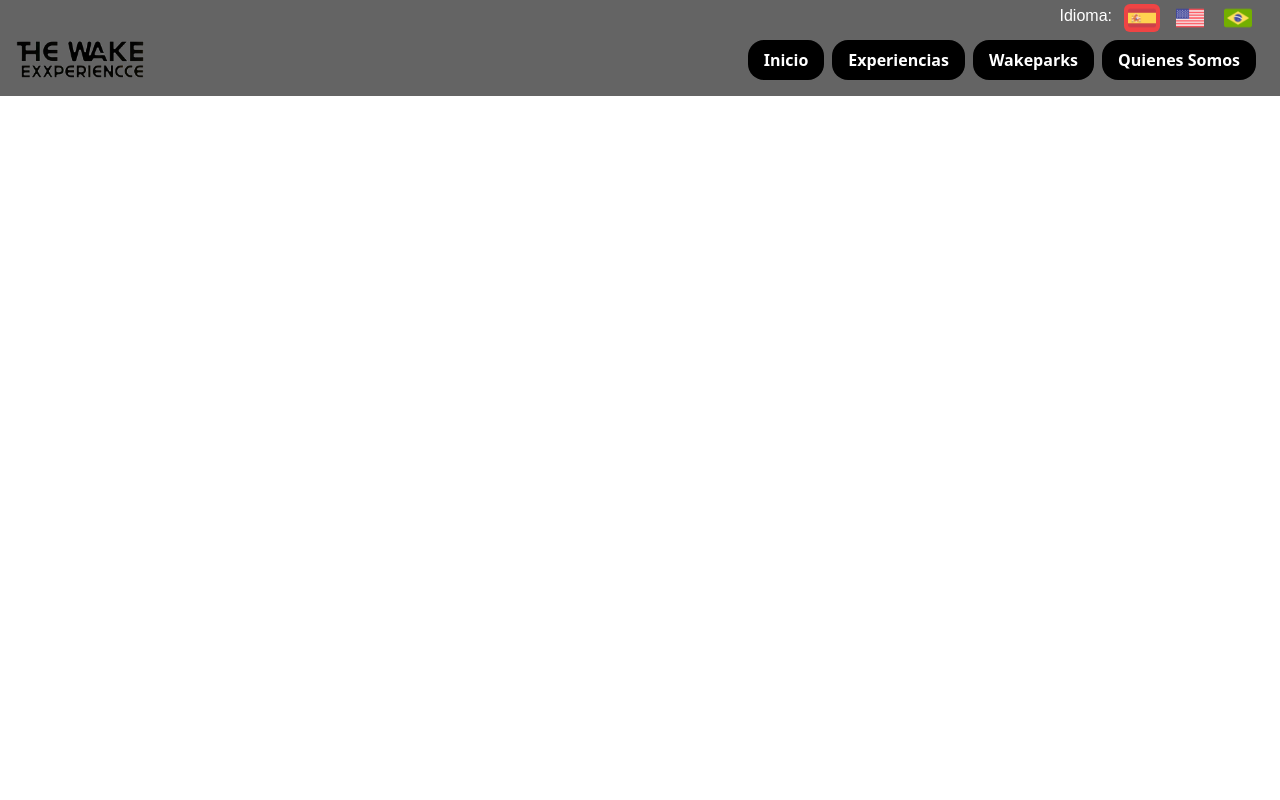
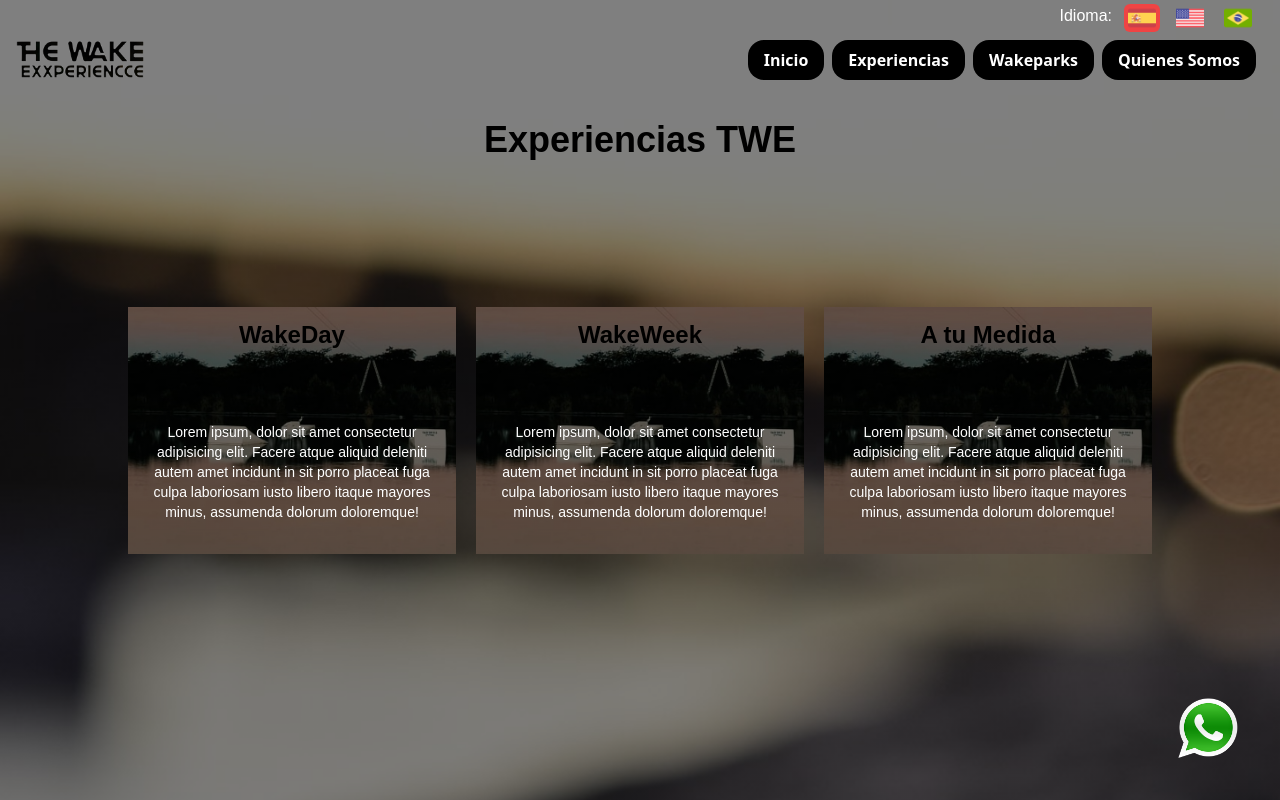
Before and after one commit to Colegiales32/The-Wake-Experience, a React (Vite) app: page /experiencias in a window 1280 px wide. Shown: the top 800 px of the page. Built offline with nearby package versions, Linux system fonts and the light colour scheme; a web font is replaced by a local one; what tailwindcss-animated would draw is missing.

Commit message:
Agregado seccion Experiencias

```diff
--- /dev/null
+++ b/data/db.js
@@ -0,0 +1,23 @@
+export const exp = [
+    {
+        id: 1,
+        nombre: 'exp.1.nombre',
+        boton: 'exp.1.boton',
+        texto: 'exp.1.texto',
+        img: ''
+    },
+    {
+        id: 2,
+        nombre: 'exp.2.nombre',
+        boton: 'exp.2.boton',
+        texto: 'exp.2.texto',
+        img: ''
+    },
+    {
+        id: 3,
+        nombre: 'exp.3.nombre',
+        boton: 'exp.3.boton',
+        texto: 'exp.3.texto',
+        img: ''
+    }
+];
--- a/src/App.jsx
+++ b/src/App.jsx
@@ -3,7 +3,7 @@ import { Route, BrowserRouter as Router, Routes } from 'react-router-dom'
 import Wpp from './components/Wpp'
 import Home from './pages/Home'
 import Nosotros from './pages/Nosotros'
-import Opciones from './pages/Opciones'
+import Opciones from './pages/Experiencias'
 import Wakeparks from './pages/Wakeparks'
 
 
--- /dev/null
+++ b/src/components/Experiencia.jsx
@@ -0,0 +1,41 @@
+import React from 'react';
+import { useTranslation } from 'react-i18next';
+
+const Experiencia = ({ id, titulo, texto,boton, expandidoId, onClick, botonCierre }) => {
+    const [t, i18next] = useTranslation("global")
+
+    const estaExpandido = expandidoId === id;
+
+
+
+
+    return (
+        <div
+            className={` bg-old bg-cover bg-no-repeat transition-all  duration-1000 cursor-pointer ${id === expandidoId ? 'mb-4 lg:h-full h-4/5 w-full left-0 absolute z-40 ' : 'relative w-auto my-auto h-1/2'}`}
+
+            onClick={()=>onClick(id)} // Toggle expandidoId
+            >
+            <div className="pb-8 px-4 h-full flex flex-col justify-between">
+                <h2 className='text-center font-stencil text-2xl font-bold mt-3'>{t(titulo)}</h2>
+                {!estaExpandido && (
+                    <button className='text-center text-2xl absolute top-0 left-0 h-full w-full opacity-0 hover:opacity-100 transition-all ease-in duration-1000 bg-transparent hover:bg-opaco text-white'>
+                        {t(boton)}
+                    </button> )}
+                    {estaExpandido && (
+                        <button onClick={botonCierre} className='absolute z-50 text-4xl hover:text-gray-800 top-3 right-5 text-white'>
+                            x
+                        </button>
+                    )}
+                {!estaExpandido && (
+                        <p className='text-center font-path align-bottom text-white text-sm mt-14'>{t(texto)}</p>
+                )}
+                {estaExpandido && (
+                        <p className='text-center font-path align-bottom text-white text-sm mt-14'>EL BOTON ESTA OCULTO</p>
+                    )}
+            </div>
+        </div>
+
+    );
+};
+
+export default Experiencia;
--- /dev/null
+++ b/src/pages/Experiencias.jsx
@@ -0,0 +1,56 @@
+import React, { useState } from 'react';
+import Nav from '../components/Nav';
+import { useTranslation } from 'react-i18next';
+import Footer from '../components/Footer';
+import Experiencia from '../components/Experiencia';
+import { exp } from '/data/db';
+import Experiencias from '../components/Opciones';
+import Wpp from '../components/Wpp';
+
+const Opciones = () => {
+    const [expandidoId, setExpandidoId] = useState();
+    const [t, i18next] = useTranslation("global")
+
+    const handleExpandido = (id) => {
+        setExpandidoId(id);
+    };
+    const handleCierre = (e) => {
+      e.stopPropagation();
+        setExpandidoId(null);
+        console.log("mostrando",expandidoId)
+    };
+
+
+    return (
+        <div>
+            <div className='bg-fondo bg-no-repeat bg-cover min-h-screen'>
+                <Nav/>
+
+                <h1 className='text-center font-stencil text-4xl my-6 font-bold '>{t("experiencias.titulo")}</h1>
+
+                <div className='h-screen'>
+                      <div className='relative flex flex-col pb-10 lg:flex-row w-4/5 gap-2 lg:gap-5 justify-between h-svh lg:h-2/3 mx-auto items-start'>
+                    {exp.map((experiencia) => (
+                      <Experiencia
+
+                      key={experiencia.id}
+                      id={experiencia.id} // Pasar el ID del componente
+                      titulo={experiencia.nombre}
+                      texto={experiencia.texto}
+                      boton={experiencia.boton}
+                      expandidoId={expandidoId} // Pasar el expandidoId como prop
+                      onClick={handleExpandido} // Pasar la función handleExpandido
+                      botonCierre={handleCierre}
+                      />
+                    ))}
+                    </div>
+                </div>
+            </div>
+            <Wpp/>
+
+            <Footer/>
+        </div>
+    );
+}
+
+export default Opciones;
--- a/src/pages/Home.jsx
+++ b/src/pages/Home.jsx
@@ -3,7 +3,7 @@ import { useState } from 'react'
 import Header from '../components/Header'
 import Servicios from '../components/Servicios'
 import Footer from '../components/Footer'
-import Experiencias from '../components/Experiencias'
+import Experiencias from '../components/Opciones'
 import ParrafoImg from '../components/ParrafoImg'
 import barco from '/barco.jpg'
 import Wpp from '../components/Wpp'
--- a/src/pages/Opciones.jsx
+++ /dev/null
@@ -1,16 +0,0 @@
-import React from 'react'
-import Nav from '../components/Nav'
-
-
-const Opciones = () => {
-  return (
-    <div>
-        <Nav fondo='bg-grisclaro'/>
-        <div>
-        </div>
-
-    </div>
-  )
-}
-
-export default Opciones
--- a/src/traducciones/en/global.json
+++ b/src/traducciones/en/global.json
@@ -42,5 +42,22 @@
     "nosotros" : {
         "titulo" : "Know us",
         "parrafo": "Lorem ipsum dolor sit amet, consectetur adipiscing elit, sed do eiusmod tempor incididunt ut labore et dolore magna aliqua. Ut enim ad minim veniam, quis nostrud exercitation ullamco laboris nisi ut aliquip ex ea commodo consequat. Duis aute irure dolor in reprehenderit in voluptate velit esse cillum dolore eu fugiat nulla pariatur. Excepteur sint occaecat cupidatat non proident, sunt in culpa qui officia deserunt mollit anim id est laborum."
-    }
+    },
+    "exp": {
+        "1": {
+          "nombre": "WakeDay",
+          "boton": "Know More",
+          "texto": "Lorem ipsum, dolor sit amet consectetur adipisicing elit. Facere atque aliquid deleniti autem amet incidunt in sit porro placeat fuga culpa laboriosam iusto libero itaque mayores minus, assumenda dolorum doloremque!"
+        },
+        "2": {
+          "nombre": "WakeWeek",
+          "boton": "Know More",
+          "texto": "Lorem ipsum, dolor sit amet consectetur adipisicing elit. Facere atque aliquid deleniti autem amet incidunt in sit porro placeat fuga culpa laboriosam iusto libero itaque mayores minus, assumenda dolorum doloremque!"
+        },
+        "3": {
+          "nombre": "Tailored to you",
+          "boton": "Know More",
+          "texto": "Lorem ipsum, dolor sit amet consectetur adipisicing elit. Facere atque aliquid deleniti autem amet incidunt in sit porro placeat fuga culpa laboriosam iusto libero itaque mayores minus, assumenda dolorum doloremque!"
+        }
+      }
 }
--- a/src/traducciones/es/global.json
+++ b/src/traducciones/es/global.json
@@ -41,5 +41,22 @@
 "nosotros" : {
     "titulo" : "Quienes Somos",
     "parrafo": "Lorem ipsum dolor sit amet, consectetur adipiscing elit, sed do eiusmod tempor incididunt ut labore et dolore magna aliqua. Ut enim ad minim veniam, quis nostrud exercitation ullamco laboris nisi ut aliquip ex ea commodo consequat. Duis aute irure dolor in reprehenderit in voluptate velit esse cillum dolore eu fugiat nulla pariatur. Excepteur sint occaecat cupidatat non proident, sunt in culpa qui officia deserunt mollit anim id est laborum."
-}
-}
+},
+    "exp": {
+      "1": {
+        "nombre": "WakeDay",
+        "boton":"Saber Mas",
+        "texto": "Lorem ipsum, dolor sit amet consectetur adipisicing elit. Facere atque aliquid deleniti autem amet incidunt in sit porro placeat fuga culpa laboriosam iusto libero itaque mayores minus, assumenda dolorum doloremque!"
+      },
+      "2": {
+        "nombre": "WakeWeek",
+        "boton":"Saber Mas",
+        "texto": "Lorem ipsum, dolor sit amet consectetur adipisicing elit. Facere atque aliquid deleniti autem amet incidunt in sit porro placeat fuga culpa laboriosam iusto libero itaque mayores minus, assumenda dolorum doloremque!"
+      },
+      "3": {
+        "nombre": "A tu Medida",
+        "boton": "Saber Mas",
+        "texto": "Lorem ipsum, dolor sit amet consectetur adipisicing elit. Facere atque aliquid deleniti autem amet incidunt in sit porro placeat fuga culpa laboriosam iusto libero itaque mayores minus, assumenda dolorum doloremque!"
+      }
+    }
+  }
--- a/src/traducciones/pt/global.json
+++ b/src/traducciones/pt/global.json
@@ -42,5 +42,22 @@
     "nosotros" : {
         "titulo" : "Nos conheça",
         "parrafo": "Lorem ipsum dolor sit amet, consectetur adipiscing elit, sed do eiusmod tempor incididunt ut labore et dolore magna aliqua. Ut enim ad minim veniam, quis nostrud exercitation ullamco laboris nisi ut aliquip ex ea commodo consequat. Duis aute irure dolor in reprehenderit in voluptate velit esse cillum dolore eu fugiat nulla pariatur. Excepteur sint occaecat cupidatat non proident, sunt in culpa qui officia deserunt mollit anim id est laborum."
-    }
+    },
+    "exp": {
+        "1": {
+          "nombre": "WakeDay",
+          "boton": "Saber mais",
+          "texto": "Lorem ipsum, dolor sit amet consectetur adipisicing elit. Facere atque aliquid deleniti autem amet incidunt in sit porro placeat fuga culpa laboriosam iusto libero itaque mayores minus, assumenda dolorum doloremque!"
+        },
+        "2": {
+          "nombre": "WakeWeek",
+          "boton": "Saber mais",
+          "texto": "Lorem ipsum, dolor sit amet consectetur adipisicing elit. Facere atque aliquid deleniti autem amet incidunt in sit porro placeat fuga culpa laboriosam iusto libero itaque mayores minus, assumenda dolorum doloremque!"
+        },
+        "3": {
+          "nombre": "Feito para você",
+          "boton": "Saber mais",
+          "texto": "Lorem ipsum, dolor sit amet consectetur adipisicing elit. Facere atque aliquid deleniti autem amet incidunt in sit porro placeat fuga culpa laboriosam iusto libero itaque mayores minus, assumenda dolorum doloremque!"
+        }
+      }
 }
--- a/tailwind.config.js
+++ b/tailwind.config.js
@@ -20,7 +20,8 @@ export default {
         'fondo': "linear-gradient(rgba(0,0,0,0.5),rgba(0,0,0,0.5)), url('/fondo.jpeg')",
         'usa' : "url('/usa.png')",
         'esp' : "url('/espana.png')",
-        'brasil' : "url('/brasil.png')"
+        'brasil' : "url('/brasil.png')",
+        'opaco': "linear-gradient(rgba(0,0,0,0.7),rgba(0,0,0,0.7))"
       }},
     fontFamily: {
       stencil:['Saira Stencil One', 'sans-serif'],
```
Also changed, not shown: src/components/Opciones.jsx (renamed from src/components/Experiencias.jsx).
